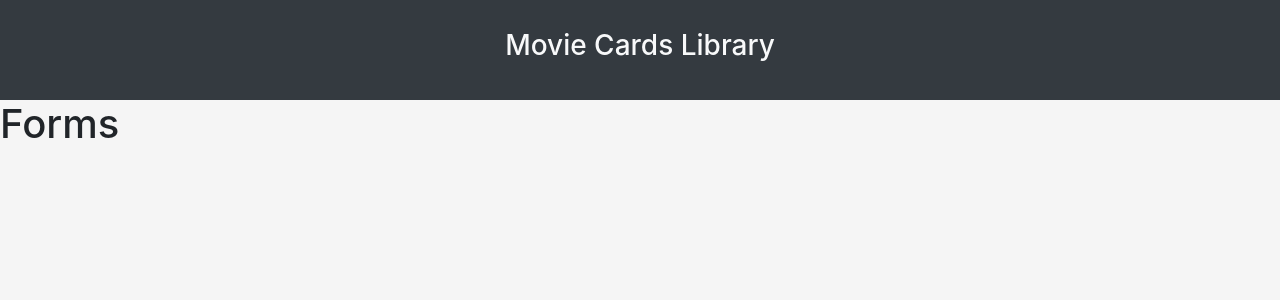
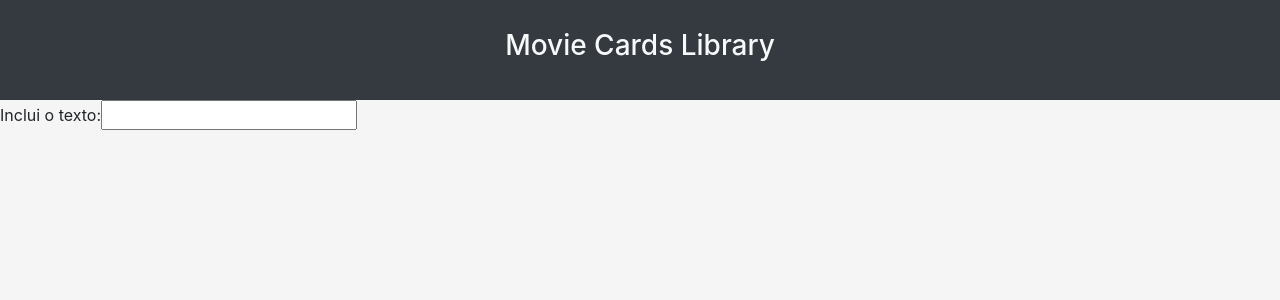
Before and after one commit to Rodrigolrech/MovieCardsStateful, a React (Create React App) app: page / in a window 1280 px wide. Shown: the top 300 px of the page. Built offline with nearby package versions, Linux system fonts and the light colour scheme.

Commit message:
Text Input of SearchBar initial implementation

```diff
--- a/src/components/SearchBar.jsx
+++ b/src/components/SearchBar.jsx
@@ -1,13 +1,40 @@
 import React, { Component } from 'react';
 
 export default class SearchBar extends Component {
+  constructor() {
+    super();
+    this.state = {
+      // searchText: '',
+    };
+  }
+
+  // onSearchTextChange(e) {
+  //   this.setState({
+  //     searchText: e.target.value,
+  //   });
+  // }
+
   render() {
-    const { movies } = this.props;
-
+    const { searchText,
+      onSearchTextChange,
+      bookmarkedOnly,
+      onBookmarkedChange,
+      selectedGenre,
+      onSelectedGenreChange
+    } = this.props;
     return (
-      <forms data-testid="search-bar-form">
-        <h1>Forms</h1>
-      </forms>
+      <form data-testid="search-bar-form">
+        <label data-testid="text-input-label" htmlFor="text-input">
+          Inclui o texto:
+          <input
+            type="text"
+            value={ searchText }
+            onChange={ onSearchTextChange }
+            data-testid="text-input"
+            name="text-input"
+          />
+        </label>
+      </form>
     );
   }
 }
```
